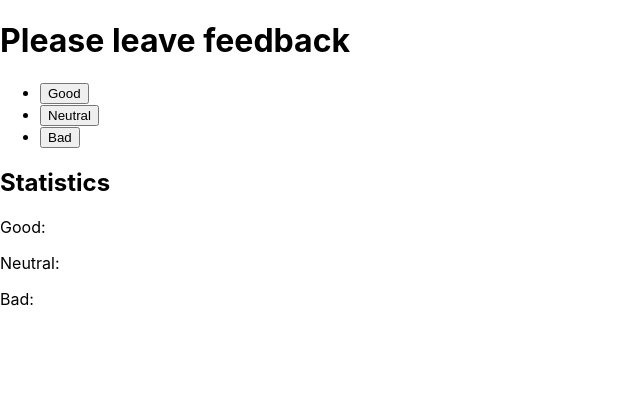
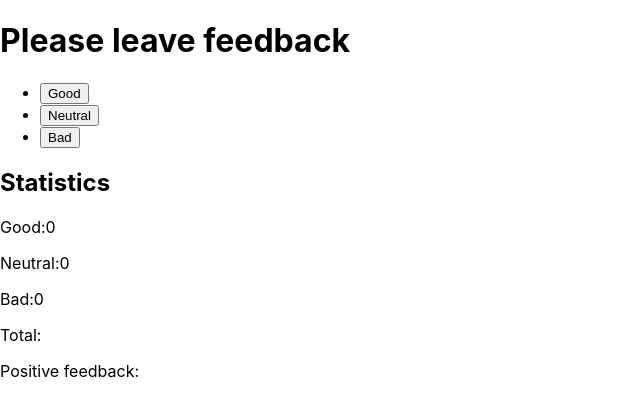
Before and after one commit to VitaliiKoshytskyi/goit-react-hw-02-feedback, a React (Create React App) app: page / in a window 1280 px wide. Shown: the top 416 px of the page, without its empty margins (0-640 px from the left). Built offline with nearby package versions, Linux system fonts and the light colour scheme.

Commit message:
added some markup +function

```diff
--- a/package.json
+++ b/package.json
@@ -7,6 +7,7 @@
     "@testing-library/jest-dom": "^5.16.3",
     "@testing-library/react": "^12.1.4",
     "@testing-library/user-event": "^13.5.0",
+    "prop-types": "^15.8.1",
     "react": "^18.1.0",
     "react-dom": "^18.1.0",
     "react-scripts": "5.0.1",
--- a/src/components/App.jsx
+++ b/src/components/App.jsx
@@ -1,16 +1,10 @@
+import Feedback from "./Feedback/Feedback";
+
+
 export const App = () => {
   return (
-    <div>
-      <h1>Please leave feedback</h1>
-      <ul>
-        <li><button>Good</button></li>
-        <li><button>Neutral</button></li>
-        <li><button>Bad</button></li>
-      </ul>
-      <h2>Statistics</h2>
-      <p>Good:<span></span></p>
-      <p>Neutral:<span></span></p>
-      <p>Bad:<span></span></p>
-    </div>
+    <>
+    <Feedback />
+    </>
   );
 };
--- /dev/null
+++ b/src/components/Feedback/Feedback.jsx
@@ -0,0 +1,59 @@
+import React from 'react';
+import PropTypes from 'prop-types';
+import css from './Feedback.module.css';
+
+class Feedback extends React.Component {
+  state = {
+    good: 0,
+    neutral: 0,
+    bad: 0,
+    };
+
+
+    handleGood = () => {
+
+    }
+    handleNeutral = () => {
+
+    }
+    handleBad = () => {
+
+    }
+
+  render() {
+    return (
+      <div className='Feedback'>
+        <h1 className='Feedback__heading'>Please leave feedback</h1>
+        <ul className='Feedback__list'>
+          <li className='Feedback__item'>
+            <button className='Feedback__btn-good' type="button" onClick={this.handleGood}>Good</button>
+          </li>
+          <li className='Feedback__item'>
+            <button className='Feedback__btn-neutral' type="button" onClick={this.handleNeutral}>Neutral</button>
+          </li>
+          <li className='Feedback__item'>
+            <button className='Feedback__btn-bad' type="button" onClick={this.handleBad}>Bad</button>
+          </li>
+        </ul>
+        <h2 className='Feedback__title'>Statistics</h2>
+        <p  className='Feedback__text'>
+                Good:<span>{ this.state.good}</span>
+        </p>
+        <p  className='Feedback__text'>
+          Neutral:<span>{ this.state.neutral}</span>
+        </p>
+        <p  className='Feedback__text'>
+          Bad:<span>{ this.state.bad}</span>
+        </p>
+        <p  className='Feedback__text'>
+          Total:<span></span>
+        </p>
+        <p  className='Feedback__text'>
+          Positive feedback:<span></span>
+        </p>
+      </div>
+    );
+  }
+}
+
+export default Feedback;
```
Also changed, not shown: src/components/Feedback/Feedback.module.css (added), 1 other file (tests, documents, lock files or other folders).
